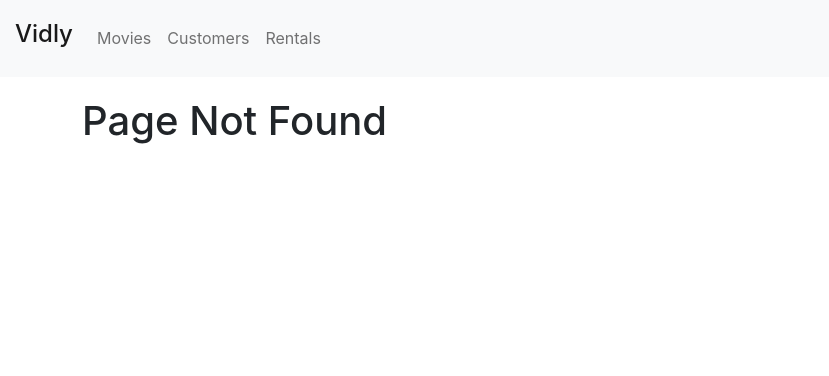
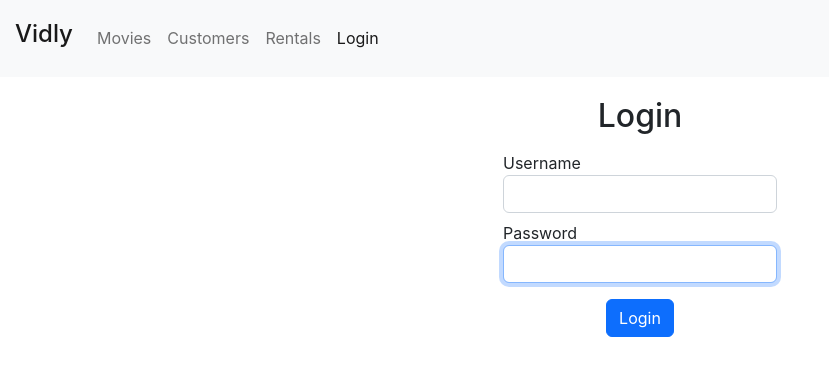
Before and after one commit to innocdavid/vidly-gui, a React (Create React App) app: page /login in a window 1280 px wide. Before the commit this address led to /not-found. Shown: the top 376 px of the page, without its empty margins (0-829 px from the left). Built offline with nearby package versions, Linux system fonts and the light colour scheme.

Commit message:
LOGIN - Add login component - Populate login component with input fields and a submit button - Update login state to sync with data on input fields - Refactor login logic - Add login route

```diff
--- a/src/App.js
+++ b/src/App.js
@@ -6,6 +6,7 @@
 import NotFound from './components/notFound';
 import NavBar from './components/navBar';
 import MoviesForm from './components/movieForm';
+import LoginForm from './components/loginForm';
 import './App.css';
 
 
@@ -16,6 +17,7 @@
         <NavBar />
         <main className="container">
             <Routes>
+              <Route path="/login" element={<LoginForm />} />
               <Route path="/movies/:id" element={<MoviesForm />} />
               <Route path="/movies" element={<Movies />} />
               <Route path="/customers" element={<Customers />} />
--- /dev/null
+++ b/src/components/common/input.jsx
@@ -0,0 +1,20 @@
+import React from 'react';
+
+const Input = ({ name, label, value, onChange, textType }) => {
+  return (
+    <div className="form-group m-2">
+      <label htmlFor={name}>{label}</label>
+      <input
+        value={value}
+        onChange={onChange}
+        autoFocus
+        id={name}
+        type={textType}
+        name={name}
+        className="form-control"
+      />
+    </div>
+  );
+}
+
+export default Input;
--- /dev/null
+++ b/src/components/loginForm.jsx
@@ -0,0 +1,52 @@
+import React, { Component } from 'react';
+import Input from './common/input';
+
+class LoginForm extends Component {
+  state = {
+    account: { username: "", password: "" }
+  }
+  hanldleSubmit = e => {
+    e.preventDefault();
+  }
+
+  handleChange = ({ currentTarget: input}) => {
+    const account = { ...this.state.account };
+    account[input.name] = input.value;
+    this.setState({ account });
+  }
+
+  render() {
+    const { account } = this.state;
+    return (
+
+        <div className="login-dev">
+          <h2>Login</h2>
+          <form onSubmit={this.hanldleSubmit}>
+            <Input
+              name="username"
+              textType="text"
+              value={account.username}
+              label="Username"
+              onChange={this.handleChange}
+            />
+            <Input
+              name="password"
+              textType="password"
+              value={account.password}
+              label="Password"
+              onChange={this.handleChange}
+            />
+
+
+            <div className="d-flex justify-content-center mt-3">
+              <button className="btn btn-primary">Login</button>
+            </div>
+
+          </form>
+        </div>
+
+    );
+  };
+}
+
+export default LoginForm;
--- a/src/components/navBar.jsx
+++ b/src/components/navBar.jsx
@@ -21,6 +21,9 @@
           <NavLink className="nav-item nav-link" to="/rentals">
             Rentals
           </NavLink>
+          <NavLink className="nav-item nav-link" to="/login">
+            Login
+          </NavLink>
         </div>
       </div>
     </nav>
--- a/src/index.css
+++ b/src/index.css
@@ -17,6 +17,12 @@
   text-decoration: none;
 }
 
+.login-dev {
+  display: flex;
+  flex-direction: column;
+  justify-content: center;
+  align-items: center;
+}
 code {
   font-family: source-code-pro, Menlo, Monaco, Consolas, 'Courier New',
     monospace;
```
